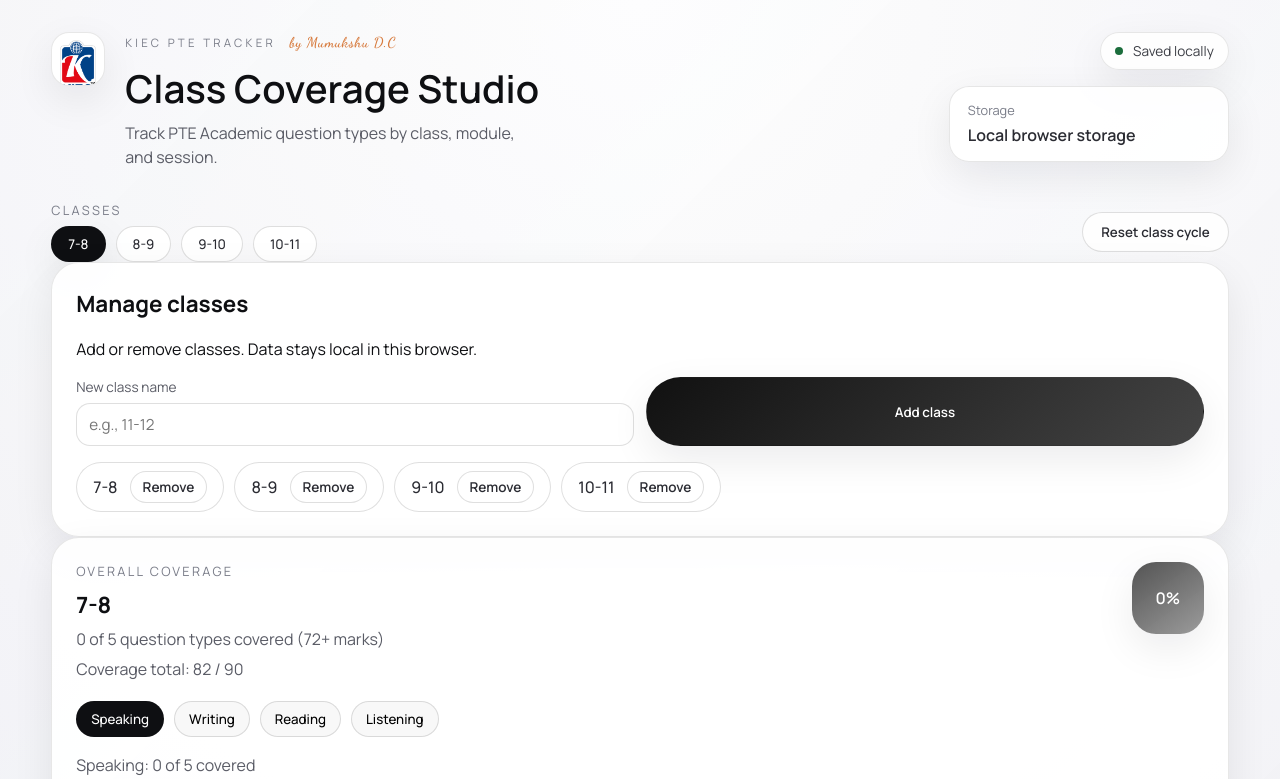
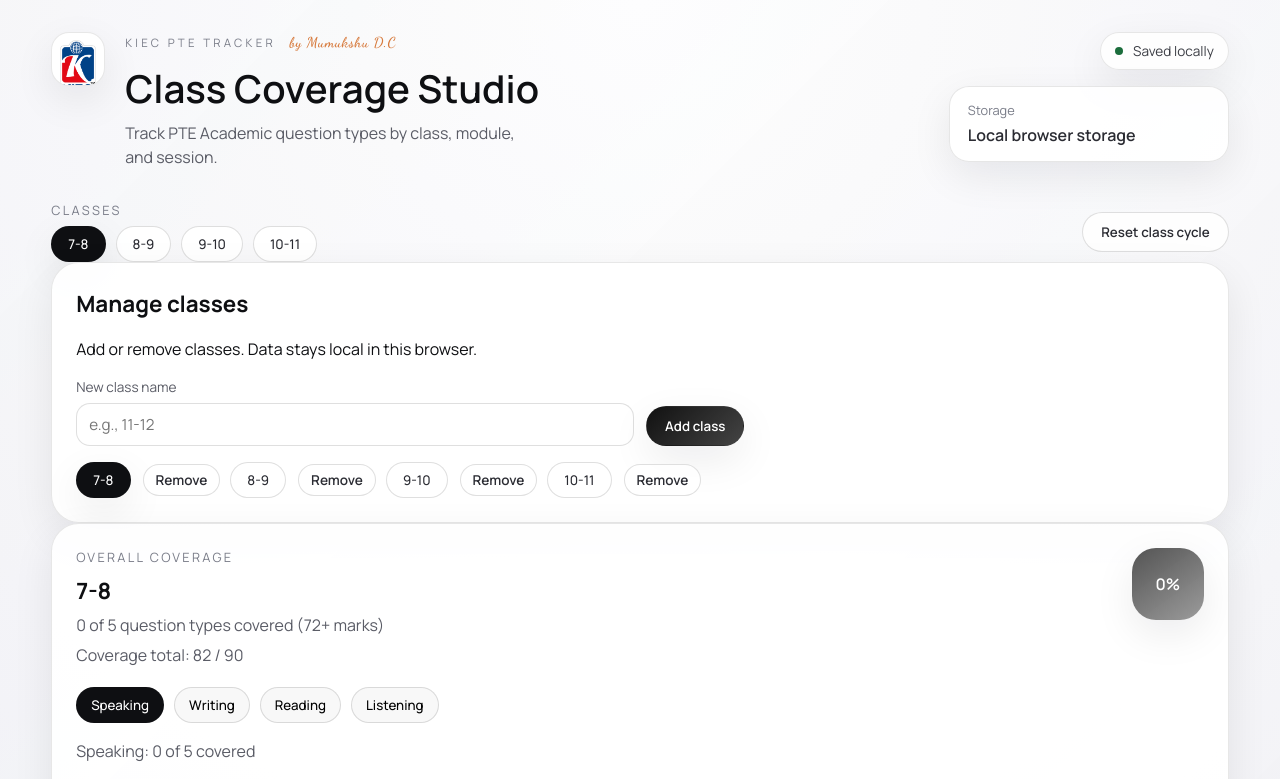
Before and after one commit to scuba3198/pte-class-coverage, a React (Vite) app: page / in a window 1280 px wide. Shown: the top 779 px of the page. Built offline with nearby package versions, Linux system fonts and the light colour scheme.

Commit message:
Fix class selection and resize add button

```diff
--- a/src/App.css
+++ b/src/App.css
@@ -201,6 +201,13 @@
 
 .class-list-editor {
   margin-top: 16px;
+}
+
+.add-class-button {
+  width: fit-content;
+  padding: 10px 16px;
+  justify-self: start;
+  align-self: end;
 }
 
 .class-chip {
--- a/src/App.jsx
+++ b/src/App.jsx
@@ -409,14 +409,20 @@ function App() {
                 placeholder="e.g., 11-12"
               />
             </label>
-            <button className="primary-button" type="submit">
+            <button className="primary-button add-class-button" type="submit">
               Add class
             </button>
           </form>
           <div className="class-list class-list-editor">
             {state.classes.map((classItem) => (
-              <div key={classItem.id} className="class-chip class-chip-manage">
-                <span>{classItem.name}</span>
+              <div key={classItem.id} className="class-chip-manage">
+                <button
+                  className={classItem.id === activeClassId ? 'class-chip active' : 'class-chip'}
+                  type="button"
+                  onClick={() => setActiveClassId(classItem.id)}
+                >
+                  {classItem.name}
+                </button>
                 <button
                   className="ghost-button"
                   type="button"
```
